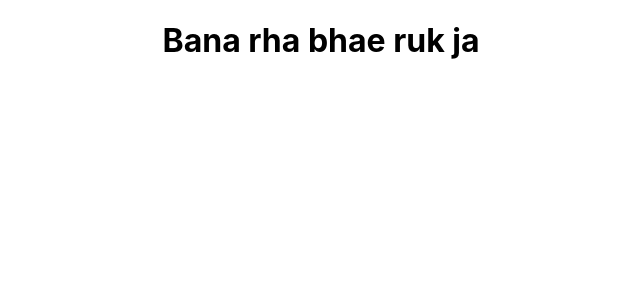
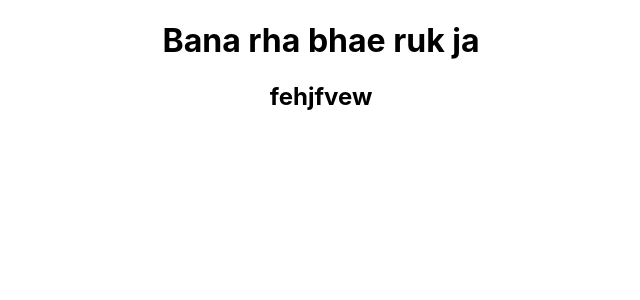
Before and after one commit to nitishpratap18/expense-tracker, a React (Create React App) app: page /signin in a window 1280 px wide. Shown: the top 300 px of the page, without its empty margins (319-959 px from the left). Built offline with nearby package versions, Linux system fonts and the light colour scheme.

Commit message:
checking

```diff
--- a/src/Components/LoginPage.js
+++ b/src/Components/LoginPage.js
@@ -3,6 +3,7 @@ const LoginPage = ()=>{
    return(
        <>
            <h1>Bana rha bhae ruk ja</h1>
+           <h2>fehjfvew</h2>
        </>
    )
 }
```
